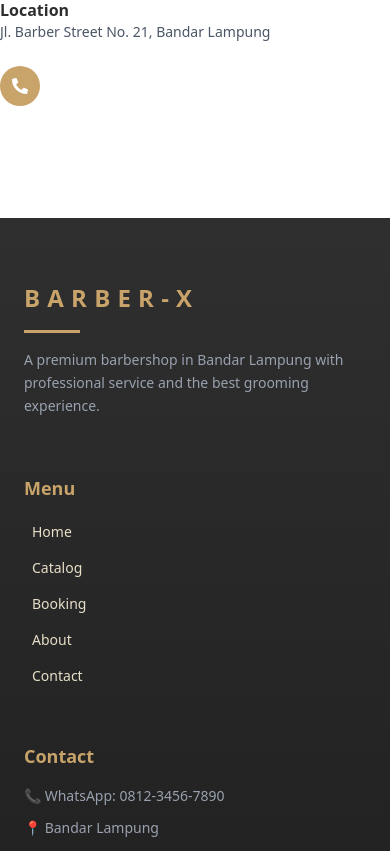
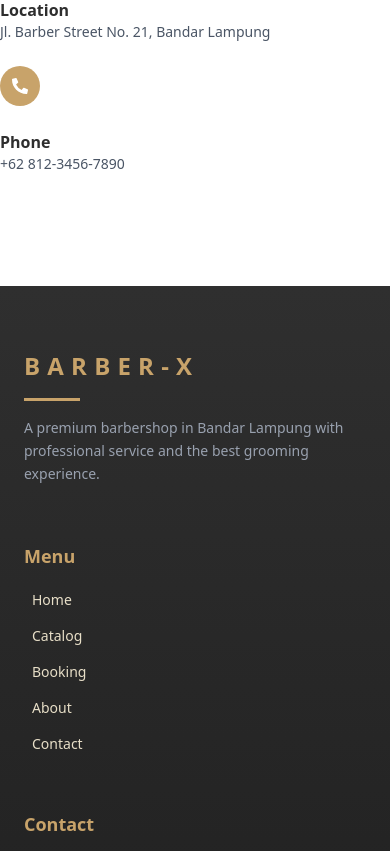
Before and after one commit to NaswaNovellia-23312014/Barber-x, a Next.js app in the folder web/: page / in a window 390 px wide. Shown: the part 4980-5831 px from the top of the page. Built offline with nearby package versions, Linux system fonts and the light colour scheme.

Commit message:
feat: add phone contact details

```diff
--- a/web/src/app/(main)/page.tsx
+++ b/web/src/app/(main)/page.tsx
@@ -183,11 +183,15 @@ export default function Home() {
             </p>
           </div>
           {/* Phone */}
-              <div className="flex items-start gap-4">
-                <div className="w-10 h-10 rounded-full bg-[#C8A36A] flex items-center justify-center text-white">
-                  <FaPhoneAlt />
-                </div>
-              </div>
+          <div className="flex items-start gap-4">
+            <div className="w-10 h-10 rounded-full bg-[#C8A36A] flex items-center justify-center text-white">
+              <FaPhoneAlt />
+            </div>
+          </div>
+          <div>
+            <h4 className="font-semibold text-[#2E2E2E]">Phone</h4>
+            <p className="text-gray-600 text-sm">+62 812-3456-7890</p>
+          </div>
         </div>
       </div>
     </div>
```
